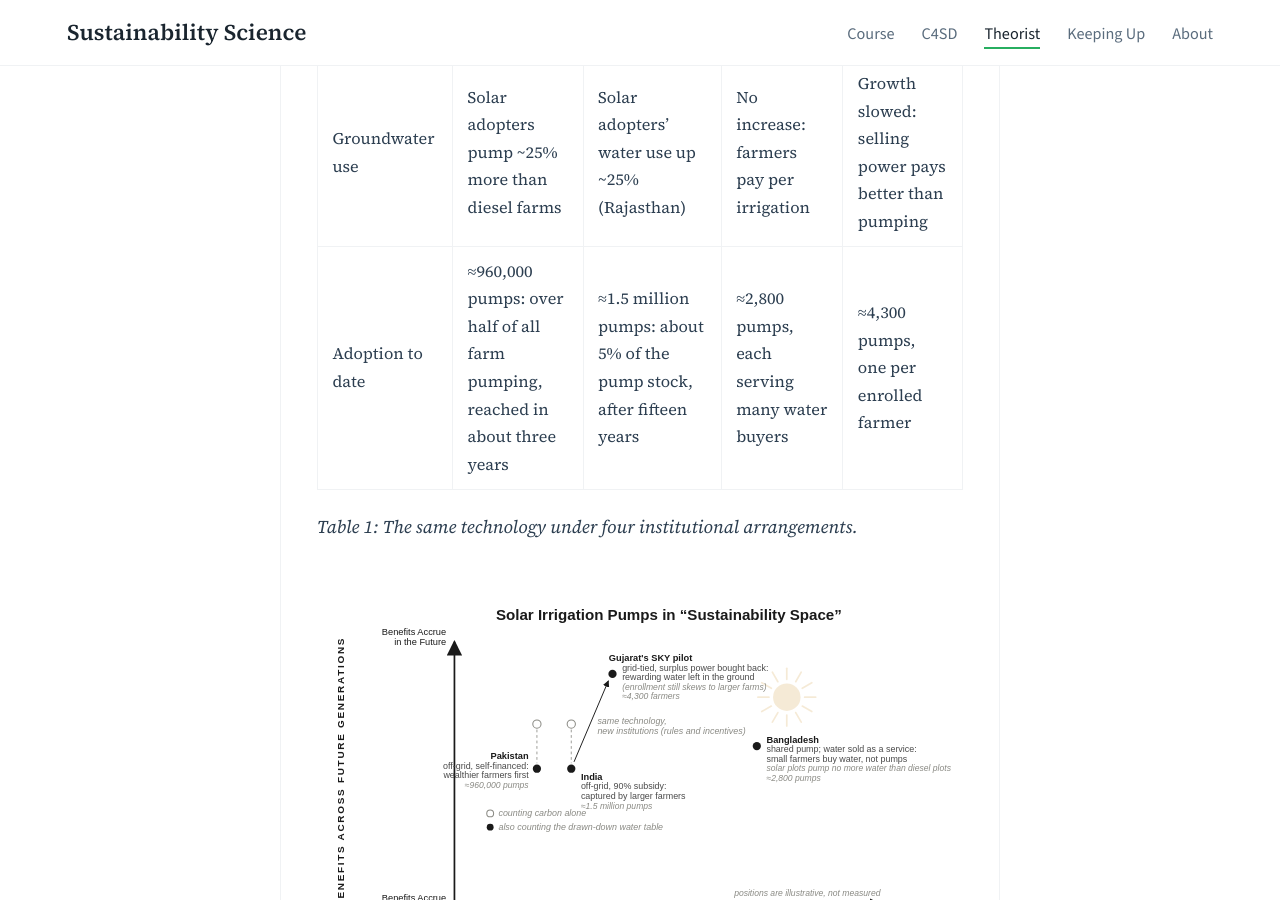
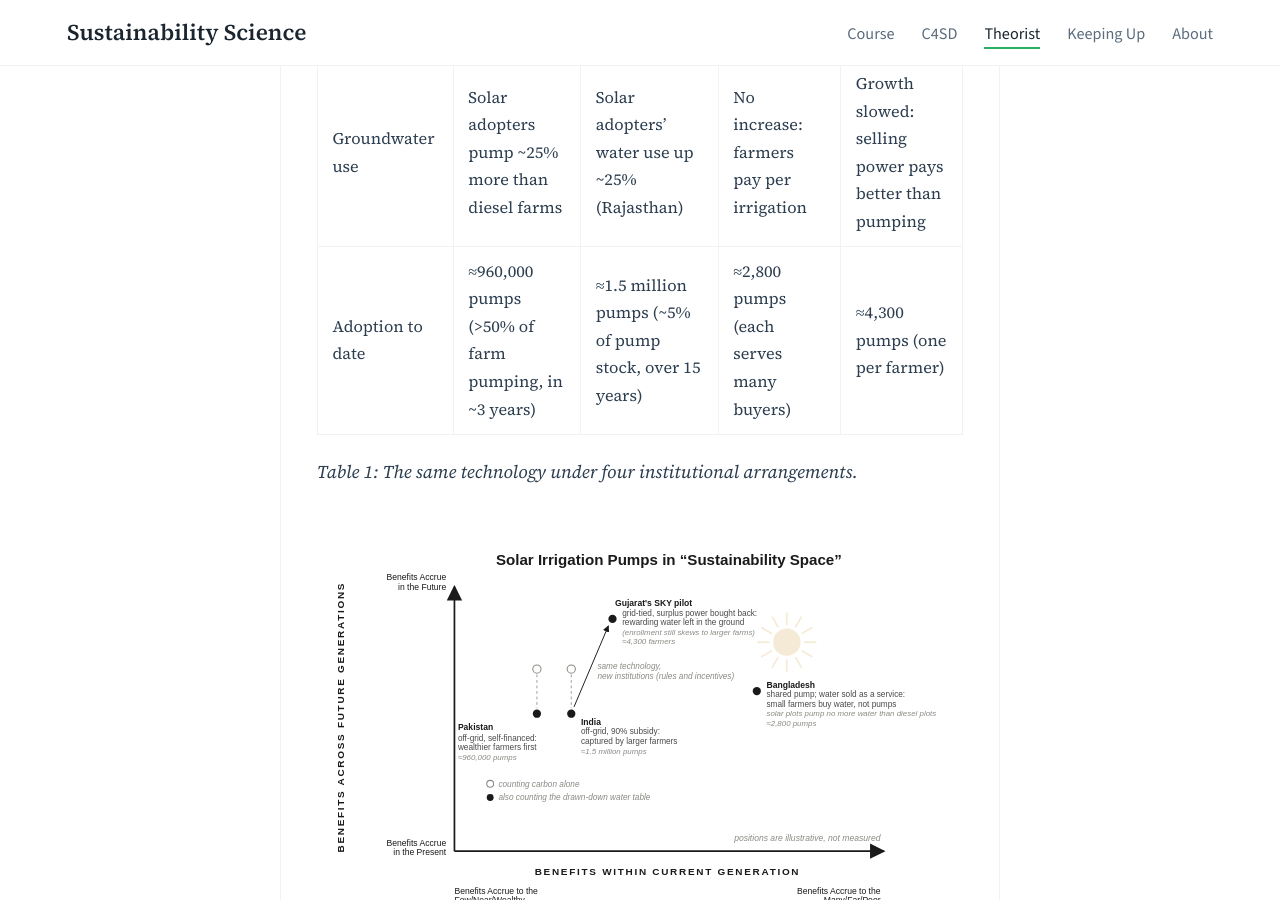
Before and after one commit to agharley/sustsci, a Jekyll site: the page built from theorist/_posts/2026-08-01-sustainability-space.md, in a window 1280 px wide and 900 px high, scrolled down 15273 px. Built offline with Jekyll 4.4.1, drawn with Linux system fonts in a browser that asks for light colours.

Commit message:
sustainability space fixes

```diff
--- a/theorist/_posts/2026-08-01-sustainability-space.md
+++ b/theorist/_posts/2026-08-01-sustainability-space.md
@@ -110,7 +110,7 @@ What does SKY mean for intra-generational equity? Less than one might hope, beca
 | Who pays for the pump | Farmer, full price, in cash | Government pays up to 90%; farmer the rest | Local enterprise, financed by IDCOL | Farmer, with subsidy and loan, grid-tied |
 | How a small farmer benefits | Sharing or renting panels (anecdotal) | Rarely: slots go to larger farmers | Buys water per irrigation, no capital needed | Rarely: must already own a grid-connected pump |
 | Groundwater use | Solar adopters pump ~25% more than diesel farms | Solar adopters' water use up ~25% (Rajasthan) | No increase: farmers pay per irrigation | Growth slowed: selling power pays better than pumping |
-| Adoption to date | ≈960,000 pumps: over half of all farm pumping, reached in about three years | ≈1.5 million pumps: about 5% of the pump stock, after fifteen years | ≈2,800 pumps, each serving many water buyers | ≈4,300 pumps, one per enrolled farmer |
+| Adoption to date | ≈960,000 pumps (>50% of farm pumping, in ~3 years) | ≈1.5 million pumps (~5% of pump stock, over 15 years) | ≈2,800 pumps (each serves many buyers) | ≈4,300 pumps (one per farmer) |
 
 *Table 1: The same technology under four institutional arrangements.*
 
```
Also changed, not shown: assets/images/solar-irrigation-sustainability-space.svg.
